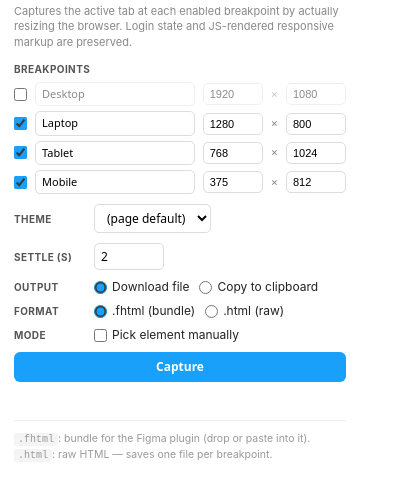
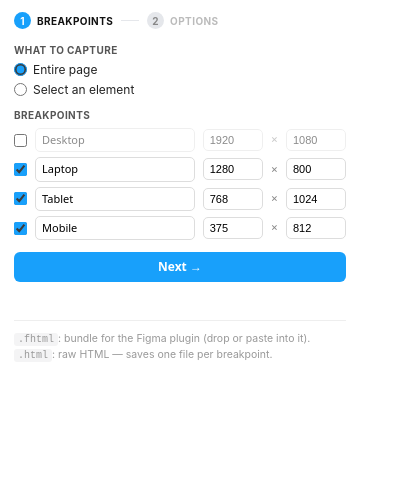
Before and after one commit to malkazazi/figma-html-importer, a browser extension: page extension/popup.html in a window 400 px wide. Shown: the part 38-536 px from the top of the page. Drawn offline with Linux system fonts and the light colour scheme.

Commit message:
Redesign extension popup as a two-step wizard; fix single-click pick
- Step 1: capture scope (Entire page / Select an element) + breakpoints.
- Step 2: theme, output (Copy to clipboard default + recommended), format
  (.fhtml default + recommended).
- Remove the Settle input from the UI; hardcode to 1s (SETTLE_MS).
- Pick mode now closes the popup immediately so the first page click lands on
  the element (was being swallowed dismissing the popup → required two clicks);
  picker also triggers on mousedown for instant selection + swallows the
  trailing click. Bumps extension to 0.2.0.

Co-Authored-By: Claude Opus 4.8 (1M context) <noreply@anthropic.com>

```diff
--- a/extension/popup.html
+++ b/extension/popup.html
@@ -17,7 +17,7 @@
     display: flex;
     align-items: center;
     gap: 8px;
-    margin-bottom: 4px;
+    margin-bottom: 12px;
   }
   .brand img {
     width: 24px;
@@ -26,11 +26,35 @@
     flex: 0 0 auto;
   }
   h1 { font-size: 13px; font-weight: 600; margin: 0; }
-  .hint {
-    font-size: 11px;
+
+  /* Step indicator */
+  .steps {
+    display: flex;
+    align-items: center;
+    gap: 8px;
+    margin-bottom: 14px;
+    font-size: 10px;
+    font-weight: 700;
+    text-transform: uppercase;
+    letter-spacing: .04em;
+    color: #bbb;
+  }
+  .steps .step { display: flex; align-items: center; gap: 6px; }
+  .steps .num {
+    display: inline-flex;
+    align-items: center;
+    justify-content: center;
+    width: 17px; height: 17px;
+    border-radius: 50%;
+    background: #e5e7eb;
     color: #888;
-    margin-bottom: 12px;
+    font-size: 10px;
   }
+  .steps .step.active { color: #111; }
+  .steps .step.active .num { background: #18a0fb; color: #fff; }
+  .steps .step.done .num { background: #cfe9fb; color: #0d6fb8; }
+  .steps .sep { flex: 0 0 18px; height: 1px; background: #e5e7eb; }
+
   label {
     font-size: 10px;
     color: #555;
@@ -38,7 +62,7 @@
     text-transform: uppercase;
     letter-spacing: .04em;
   }
-  .bp-section { margin-bottom: 10px; }
+  .bp-section { margin-bottom: 12px; }
   .bp-section > label { display: block; margin-bottom: 6px; }
   .bp-grid {
     display: grid;
@@ -66,8 +90,11 @@
   .bp-grid .x { color: #888; font-size: 11px; text-align: center; }
   .bp-grid input[type=checkbox] { margin: 0; accent-color: #18a0fb; }
 
-  .row { display: flex; gap: 10px; align-items: center; margin-bottom: 10px; }
-  .row label { min-width: 70px; }
+  .row { display: flex; gap: 10px; align-items: center; margin-bottom: 12px; flex-wrap: wrap; }
+  .row > label:first-child { min-width: 70px; }
+  .field { margin-bottom: 12px; }
+  .field > label { display: block; margin-bottom: 6px; }
+  .options { display: flex; flex-direction: column; gap: 7px; }
   select {
     font: 12px system-ui;
     padding: 4px 8px;
@@ -77,14 +104,6 @@
     outline: none;
   }
   select:focus { border-color: #18a0fb; }
-  input[type=number].settle {
-    font: 12px system-ui;
-    width: 70px;
-    padding: 4px 6px;
-    border: 1px solid #ddd;
-    border-radius: 5px;
-    outline: none;
-  }
 
   label.radio, label.checkbox {
     font: 12px/1 -apple-system, system-ui, sans-serif;
@@ -94,11 +113,12 @@
     color: #222;
     display: inline-flex;
     align-items: center;
-    gap: 5px;
+    gap: 6px;
     min-width: 0;
     cursor: pointer;
   }
   label.radio input, label.checkbox input { accent-color: #18a0fb; margin: 0; }
+  .rec { color: #067647; font-weight: 600; }
 
   .pick-hint {
     font-size: 10.5px;
@@ -106,7 +126,7 @@
     background: #f6f7f9;
     border-left: 3px solid #18a0fb;
     padding: 6px 8px;
-    margin-bottom: 10px;
+    margin-bottom: 12px;
     line-height: 1.45;
   }
   .bp-section.disabled { opacity: .45; pointer-events: none; }
@@ -123,6 +143,10 @@
   }
   button:hover { background: #0d8fe0; }
   button:disabled { background: #aaa; cursor: default; }
+  button.secondary { background: #f1f2f4; color: #333; }
+  button.secondary:hover { background: #e6e7ea; }
+  .btn-row { display: flex; gap: 8px; }
+  .btn-row button.secondary { width: 38%; }
 
   .status {
     font-size: 11px;
@@ -155,13 +179,38 @@
     <img src="icons/icon-48.png" alt="">
     <h1>Capture for Figma</h1>
   </div>
-  <div class="hint">Captures the active tab at each enabled breakpoint by actually resizing the browser. Login state and JS-rendered responsive markup are preserved.</div>
+
+  <div class="steps">
+    <span class="step active" id="step-ind-1"><span class="num">1</span> Breakpoints</span>
+    <span class="sep"></span>
+    <span class="step" id="step-ind-2"><span class="num">2</span> Options</span>
+  </div>
+
+  <!-- ───────────── STEP 1: what to capture ───────────── -->
+  <section class="panel" id="panel-1">
+    <div class="field">
+      <label>What to capture</label>
+      <div class="options">
+        <label class="radio"><input type="radio" name="mode" value="full" checked> Entire page</label>
+        <label class="radio"><input type="radio" name="mode" value="pick"> Select an element</label>
+      </div>
+    </div>
 
     <div class="bp-section">
       <label>Breakpoints</label>
       <div class="bp-grid" id="bp-grid"></div>
     </div>
 
+    <div id="pick-hint" class="pick-hint" style="display:none;">
+      You'll click an element on the page to capture it. Breakpoints are
+      ignored — only the current viewport is captured.
+    </div>
+
+    <button id="next">Next →</button>
+  </section>
+
+  <!-- ───────────── STEP 2: output options ───────────── -->
+  <section class="panel" id="panel-2" style="display:none;">
     <div class="row">
       <label>Theme</label>
       <select id="theme">
@@ -171,33 +220,28 @@
       </select>
     </div>
 
-  <div class="row">
-    <label>Settle (s)</label>
-    <input type="number" id="settle" class="settle" value="2" min="0" max="20" step="0.5">
+    <div class="field">
+      <label>Output</label>
+      <div class="options">
+        <label class="radio"><input type="radio" name="output" value="clipboard" checked> Copy to clipboard <span class="rec">(recommended)</span></label>
+        <label class="radio"><input type="radio" name="output" value="download"> Download file</label>
+      </div>
     </div>
 
-  <div class="row">
-    <label>Output</label>
-    <label class="radio"><input type="radio" name="output" value="download" checked> Download file</label>
-    <label class="radio"><input type="radio" name="output" value="clipboard"> Copy to clipboard</label>
+    <div class="field">
+      <label>Format</label>
+      <div class="options">
+        <label class="radio"><input type="radio" name="format" value="fhtml" checked> .fhtml (bundle) <span class="rec">(recommended)</span></label>
+        <label class="radio"><input type="radio" name="format" value="html"> .html (raw)</label>
+      </div>
     </div>
 
-  <div class="row">
-    <label>Format</label>
-    <label class="radio"><input type="radio" name="format" value="fhtml" checked> .fhtml (bundle)</label>
-    <label class="radio"><input type="radio" name="format" value="html"> .html (raw)</label>
+    <div class="btn-row">
+      <button id="back" class="secondary">← Back</button>
+      <button id="capture">Capture</button>
     </div>
+  </section>
 
-  <div class="row">
-    <label>Mode</label>
-    <label class="checkbox"><input type="checkbox" id="pick"> Pick element manually</label>
-  </div>
-  <div id="pick-hint" class="pick-hint" style="display:none;">
-    Click an element on the page after capturing. Breakpoints are ignored — only
-    the current viewport is captured.
-  </div>
-
-  <button id="capture">Capture</button>
   <div class="status" id="status"></div>
 
   <div class="footer">
--- a/extension/popup.js
+++ b/extension/popup.js
@@ -1,12 +1,18 @@
 // Popup UI for the multi-breakpoint capture extension.
 //
-// Two top-level modes:
-//   - Multi-breakpoint (default): full-page capture at each enabled width via
+// Two-step wizard:
+//   Step 1 — what to capture: pick "Entire page" (multi-breakpoint) or
+//            "Select an element", and edit the breakpoint list.
+//   Step 2 — output options: theme, clipboard vs download, .fhtml vs .html.
+//
+// Two capture modes (chosen in step 1):
+//   - Entire page (default): full-page capture at each enabled width via
 //     chrome.debugger viewport emulation. Popup stays open and shows progress.
-//   - Picker: user clicks one element in the page; only that element + its
-//     inlined styles is captured at the current viewport. The popup closes as
-//     soon as the user clicks the page, so the background worker takes over
-//     and surfaces completion via a desktop notification.
+//   - Select an element: user clicks one element in the page; only that element
+//     + its inlined styles is captured at the current viewport. The popup
+//     closes the instant the picker activates, so the user's first click on the
+//     page lands on the element (not on dismissing the popup), and the
+//     background worker surfaces completion via an in-page toast.
 
 // Presets are captured in the order listed below — largest viewport first, so
 // any JS-driven responsive markup settles on the desktop layout before we
@@ -19,18 +25,26 @@ const PRESETS = [
   { label: 'Mobile',  w: 375,  h: 812,  on: true },
 ];
 
-// Bumped when the default preset order changes — old saved configs would
-// otherwise pin users to the previous order forever.
-const STORAGE_KEY = 'capture-config-v3';
+// Fixed page-settle time (ms) before serializing each breakpoint. Previously
+// user-configurable; now hidden and pinned at a sensible default.
+const SETTLE_MS = 1000;
 
-const $grid    = document.getElementById('bp-grid');
-const $theme   = document.getElementById('theme');
-const $settle  = document.getElementById('settle');
-const $pick    = document.getElementById('pick');
-const $pickHint= document.getElementById('pick-hint');
-const $capture = document.getElementById('capture');
-const $status  = document.getElementById('status');
-const $bpSection = document.querySelector('.bp-section');
+// Bumped when the persisted config shape changes — v4 drops `settle`, replaces
+// the `pick` boolean with a `mode` string.
+const STORAGE_KEY = 'capture-config-v4';
+
+const $grid     = document.getElementById('bp-grid');
+const $theme    = document.getElementById('theme');
+const $pickHint = document.getElementById('pick-hint');
+const $capture  = document.getElementById('capture');
+const $next     = document.getElementById('next');
+const $back     = document.getElementById('back');
+const $status   = document.getElementById('status');
+const $bpSection= document.querySelector('.bp-section');
+const $panel1   = document.getElementById('panel-1');
+const $panel2   = document.getElementById('panel-2');
+const $ind1     = document.getElementById('step-ind-1');
+const $ind2     = document.getElementById('step-ind-2');
 
 /** @type {Array<{ on: HTMLInputElement, label: HTMLInputElement, w: HTMLInputElement, h: HTMLInputElement }>} */
 const rowEls = [];
@@ -70,9 +84,19 @@ function buildGrid(presets) {
   });
 }
 
+function getMode() {
+  const checked = document.querySelector('input[name="mode"]:checked');
+  return checked ? checked.value : 'full';
+}
+
+function setMode(value) {
+  const target = document.querySelector(`input[name="mode"][value="${value}"]`);
+  if (target) target.checked = true;
+}
+
 function getOutputMode() {
   const checked = document.querySelector('input[name="output"]:checked');
-  return checked ? checked.value : 'download';
+  return checked ? checked.value : 'clipboard';
 }
 
 function setOutputMode(value) {
@@ -99,10 +123,9 @@ function readConfig() {
       h: Math.max(240, parseInt(r.h.value, 10) || 0),
     })),
     theme: $theme.value,
-    settle: Math.max(0, parseFloat($settle.value) || 0),
     output: getOutputMode(),
     format: getFormat(),
-    pick: $pick.checked,
+    mode: getMode(),
   };
 }
 
@@ -117,10 +140,9 @@ async function restore() {
     if (saved && Array.isArray(saved.breakpoints) && saved.breakpoints.length) {
       buildGrid(saved.breakpoints);
       if (typeof saved.theme === 'string') $theme.value = saved.theme;
-      if (typeof saved.settle === 'number') $settle.value = String(saved.settle);
       if (typeof saved.output === 'string') setOutputMode(saved.output);
       if (typeof saved.format === 'string') setFormat(saved.format);
-      if (typeof saved.pick === 'boolean') $pick.checked = saved.pick;
+      if (typeof saved.mode === 'string') setMode(saved.mode);
       syncPickMode();
       return;
     }
@@ -134,24 +156,47 @@ function setStatus(text, kind) {
   $status.className = 'status' + (kind ? ' ' + kind : '');
 }
 
-// Picker mode invalidates the breakpoint grid (single-viewport capture only).
-// Grey it out so the user understands the breakpoints won't apply.
+// "Select an element" mode invalidates the breakpoint grid (single-viewport
+// capture only). Grey it out so the user understands it won't apply, and
+// relabel the action button.
 function syncPickMode() {
-  const on = $pick.checked;
-  $pickHint.style.display = on ? 'block' : 'none';
-  $bpSection.classList.toggle('disabled', on);
-  $capture.textContent = on ? 'Pick element…' : 'Capture';
+  const pick = getMode() === 'pick';
+  $pickHint.style.display = pick ? 'block' : 'none';
+  $bpSection.classList.toggle('disabled', pick);
+  $capture.textContent = pick ? 'Pick element…' : 'Capture';
 }
 
-$pick.addEventListener('change', () => { syncPickMode(); persist(); });
+// ---------- step navigation ----------
+
+function showStep(n) {
+  const oneActive = n === 1;
+  $panel1.style.display = oneActive ? 'block' : 'none';
+  $panel2.style.display = oneActive ? 'none' : 'block';
+  $ind1.className = 'step ' + (oneActive ? 'active' : 'done');
+  $ind2.className = 'step ' + (oneActive ? '' : 'active');
+  setStatus('');
+}
+
+$next.addEventListener('click', () => {
+  // Validate step 1 before advancing: full-page mode needs ≥1 breakpoint.
+  if (getMode() === 'full') {
+    const anyOn = rowEls.some((r) => r.on.checked);
+    if (!anyOn) { setStatus('Enable at least one breakpoint', 'error'); return; }
+  }
+  showStep(2);
+});
+
+$back.addEventListener('click', () => showStep(1));
+
+document.querySelectorAll('input[name="mode"]').forEach((r) =>
+  r.addEventListener('change', () => { syncPickMode(); persist(); }));
 $theme.addEventListener('change', persist);
-$settle.addEventListener('input', persist);
 document.querySelectorAll('input[name="output"]').forEach((r) => r.addEventListener('change', persist));
 document.querySelectorAll('input[name="format"]').forEach((r) => r.addEventListener('change', persist));
 
-// The background worker streams progress updates while a multi-breakpoint
-// capture is running. Picker mode closes the popup before completion, so it
-// uses chrome.notifications instead — those updates won't show up here.
+// The background worker streams progress updates while a full-page capture is
+// running. Pick mode closes the popup before completion, so it uses an in-page
+// toast instead — those updates won't show up here.
 chrome.runtime.onMessage.addListener((msg) => {
   if (msg && msg.type === 'capture-progress') {
     setStatus(msg.text || '');
@@ -161,14 +206,15 @@ chrome.runtime.onMessage.addListener((msg) => {
 $capture.addEventListener('click', async () => {
   const cfg = readConfig();
   const enabled = cfg.breakpoints.filter((b) => b.on);
+  const pick = cfg.mode === 'pick';
 
-  if (!cfg.pick && !enabled.length) {
+  if (!pick && !enabled.length) {
     setStatus('Enable at least one breakpoint', 'error');
     return;
   }
 
   $capture.disabled = true;
-  setStatus(cfg.pick ? 'Activating picker…' : 'Starting…');
+  setStatus(pick ? 'Activating picker…' : 'Starting…');
 
   try {
     const [tab] = await chrome.tabs.query({ active: true, currentWindow: true });
@@ -178,21 +224,24 @@ $capture.addEventListener('click', async () => {
     }
 
     const payload = {
-      type: cfg.pick ? 'start-pick' : 'start-capture',
+      type: pick ? 'start-pick' : 'start-capture',
       tabId: tab.id,
       breakpoints: enabled.map(({ label, w, h }) => ({ label, width: w, height: h })),
       theme: cfg.theme,
-      settleMs: Math.round(cfg.settle * 1000),
+      settleMs: SETTLE_MS,
       output: cfg.output,
       format: cfg.format,
     };
 
-    if (cfg.pick) {
-      // Fire-and-forget: as soon as the user clicks on the page to pick an
-      // element, this popup closes. The background worker carries the result
-      // home via download / clipboard / notification.
-      chrome.runtime.sendMessage(payload).catch(() => {});
-      setStatus('Picker active — click an element on the page.\n(This popup will close.)');
+    if (pick) {
+      // Hand off to the background worker, then close the popup IMMEDIATELY.
+      // If the popup stays open, the user's first click on the page only
+      // dismisses the popup (Chrome swallows that click) and they'd have to
+      // click a second time to actually pick. Closing now means the very first
+      // click lands on the element. We await the send so the message is
+      // delivered before this context is torn down.
+      await chrome.runtime.sendMessage(payload).catch(() => {});
+      window.close();
       return;
     }
 
@@ -219,3 +268,4 @@ function formatBytes(n) {
 }
 
 restore();
+showStep(1);
```
Also changed, not shown: extension/picker.js (+16 -4 lines), README.md, extension/README.md, extension/manifest.json. Lines whose indentation alone changed are shown as unchanged.
